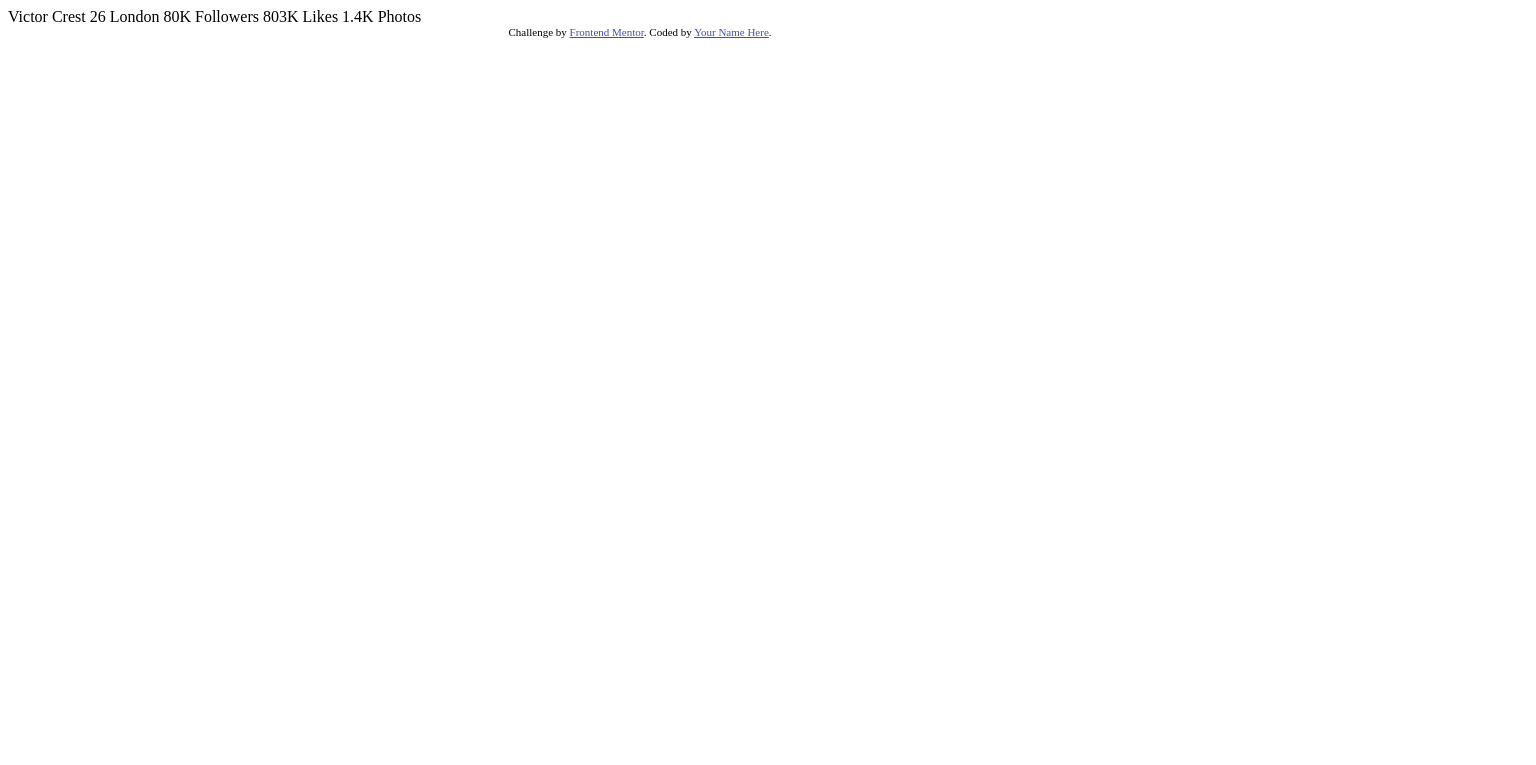
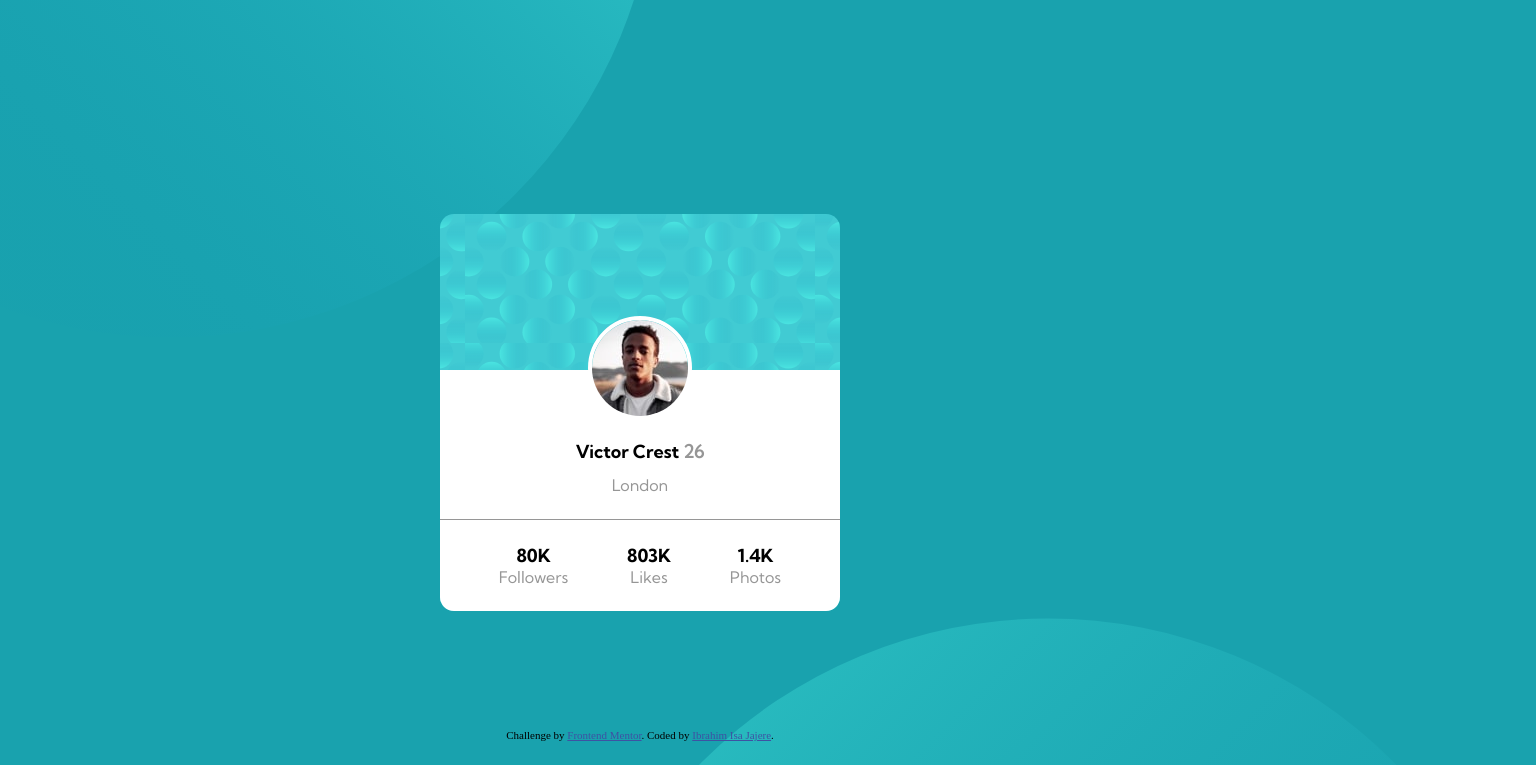
Before and after one commit to ibrahimisa/profile-card-component-main, a plain HTML site: page index.html in a window 1280 px wide. Shown: the top 765 px of the page, 1536 px wide, since content can reach past the window. Drawn offline with Linux system fonts and the light colour scheme.

Commit message:
finished

```diff
--- a/index.html
+++ b/index.html
@@ -1,35 +1,70 @@
 <!DOCTYPE html>
 <html lang="en">
   <head>
-  <meta charset="UTF-8">
-  <meta name="viewport" content="width=device-width, initial-scale=1.0"> <!-- displays site properly based on user's device -->
+    <meta charset="UTF-8" />
+    <meta name="viewport" content="width=device-width, initial-scale=1.0" />
+    <!-- displays site properly based on user's device -->
 
-  <link rel="icon" type="image/png" sizes="32x32" href="./images/favicon-32x32.png">
+    <link
+      rel="icon"
+      type="image/png"
+      sizes="32x32"
+      href="./images/favicon-32x32.png"
+    />
+    <link rel="stylesheet" href="styles/style.css" />
 
     <title>Frontend Mentor | Profile card component</title>
 
     <!-- Feel free to remove these styles or customise in your own stylesheet 👍 -->
     <style>
-    .attribution { font-size: 11px; text-align: center; }
-    .attribution a { color: hsl(228, 45%, 44%); }
+      .attribution {
+        font-size: 11px;
+        text-align: center;
+        z-index: 3333;
+      }
+      .attribution a {
+        color: hsl(228, 45%, 44%);
+      }
     </style>
   </head>
   <body>
-  Victor Crest
-  26
-  London
+    <div class="bg-top">
+      <img src="images/bg-pattern-top.svg" alt="">
+    </div>
+    <div class="bg-bottom">
+      <img src="images/bg-pattern-bottom.svg" alt="">
+    </div>
 
-  80K
-  Followers
+    <h1>Profile card component</h1>
+    <main class="card">
+      <div class="image">
+        <img src="images/image-victor.jpg" alt="victor" />
+      </div>
+      <div class="profile">
+        <h2 class="name">Victor Crest <span class="age">26</span></h2>
+        <p class="city">London</p>
+        <div class="stats">
+          <div class="followers">
+            <h2>80K</h2>
+            <p>Followers</p>
+          </div>
+          <div class="likes">
+            <h2>803K</h2>
+            <p>Likes</p>
+          </div>
+          <div class="photos">
+            <h2>1.4K</h2>
+            <p>Photos</p>
+          </div>
+        </div>
+      </div>
+    </main>
 
-  803K
-  Likes
-
-  1.4K
-  Photos
     <div class="attribution">
-    Challenge by <a href="https://www.frontendmentor.io?ref=challenge" target="_blank">Frontend Mentor</a>.
-    Coded by <a href="#">Your Name Here</a>.
+      Challenge by
+      <a href="https://www.frontendmentor.io?ref=challenge" target="_blank"
+        >Frontend Mentor</a
+      >. Coded by <a href="https://www.twitter.com/Ibrahim_Isa274">Ibrahim Isa Jajere</a>.
     </div>
   </body>
 </html>
--- a/styles/style.scss
+++ b/styles/style.scss
@@ -0,0 +1,141 @@
+@font-face {
+    font-family: KumbhSans-Bold;
+    src: url(../fonts/KumbhSans-Bold.ttf);
+}
+@font-face {
+    font-family: KumbhSans-Regular;
+    src: url(../fonts/KumbhSans-Regular.ttf);
+}
+
+*{
+    margin: 0;
+    padding: 0;
+    box-sizing: border-box;
+}
+
+// Primary
+$dark-cyan: hsl(185, 75%, 39%);
+$dark-saturated-blue: hsl(229, 23%, 23%);
+$dark-grayish-blue:  hsl(227, 10%, 46%);
+
+// Neutral
+$dark-gray: hsl(0, 0%, 59%);
+
+html{
+    font-size: 62.5%;   // To make using rems easy
+}
+
+body{
+    font:{
+        size: 1.6rem;
+    }
+    display: grid;
+    place-items: center;
+    min-height: 100vh;
+    overflow: hidden;
+    background: $dark-cyan;
+    .bg-top{
+        position: absolute;
+        top: -80%;
+        left: -25%;
+    }
+
+    .bg-bottom{
+        position: absolute;
+        bottom: -100%;
+        right: -20%;
+
+    }
+    h1{
+        visibility: hidden;
+    }
+
+    .card{
+        // position: absolute;
+        // top: 50%;
+        // left: 50%;
+        // transform: translate(-50%, -50%);
+        margin: auto 5em;
+        border-radius: 14px;
+        overflow: hidden;
+        background: {
+            image: url(../images/bg-pattern-card.svg);
+            position: center;
+        }
+        z-index: 3333;
+
+        .image{
+            transform: translateY(50%);
+            text-align: center;
+            margin-top: 3em;
+            img{
+                border:{
+                    radius: 50%;
+                    style: solid;
+                    color: white;
+                    width: 4px;
+                }
+            }
+        }
+
+        .profile{
+            background-color: white;
+            text-align: center;
+            padding-top: 7rem;
+            width: 25em;
+            font-family: KumbhSans-Regular;
+
+            .name{
+                font:{
+                    size: 1.8rem;
+                    family: KumbhSans-Bold;
+                }
+
+                span{
+                    color: $dark-gray;
+                    font:{
+                    family: KumbhSans-Regular;
+                }
+                }
+            }
+
+            .city{
+                color: $dark-gray;
+                margin-top: .8em;
+            }
+
+            .stats{
+                padding: 1.5em 0;
+                display: flex;
+                justify-content: space-evenly;
+                margin-top: 1.5em;
+
+                border: {
+                    width: 1px;
+                    color: $dark-gray;
+                    top-style: solid;
+                }
+                div{
+                    h2{
+                        font:{
+                            size: 1.8rem;
+                            family: KumbhSans-Bold;
+                        }
+                    }
+
+                    p{
+                        color: $dark-gray;
+                    }
+                }
+            }
+        }
+    }
+}
+
+@media screen and (min-width: 375px) {
+
+    .card{
+        margin: auto 50px;
+    }
+
+}
```
Also changed, not shown: fonts/KumbhSans-Bold.ttf (added), fonts/KumbhSans-Regular.ttf (added), images/Screenshot-Desktop.png (added), images/Screenshot-mobile.png (added), styles/style.css, 4 other files. Lines whose indentation alone changed are shown as unchanged.
